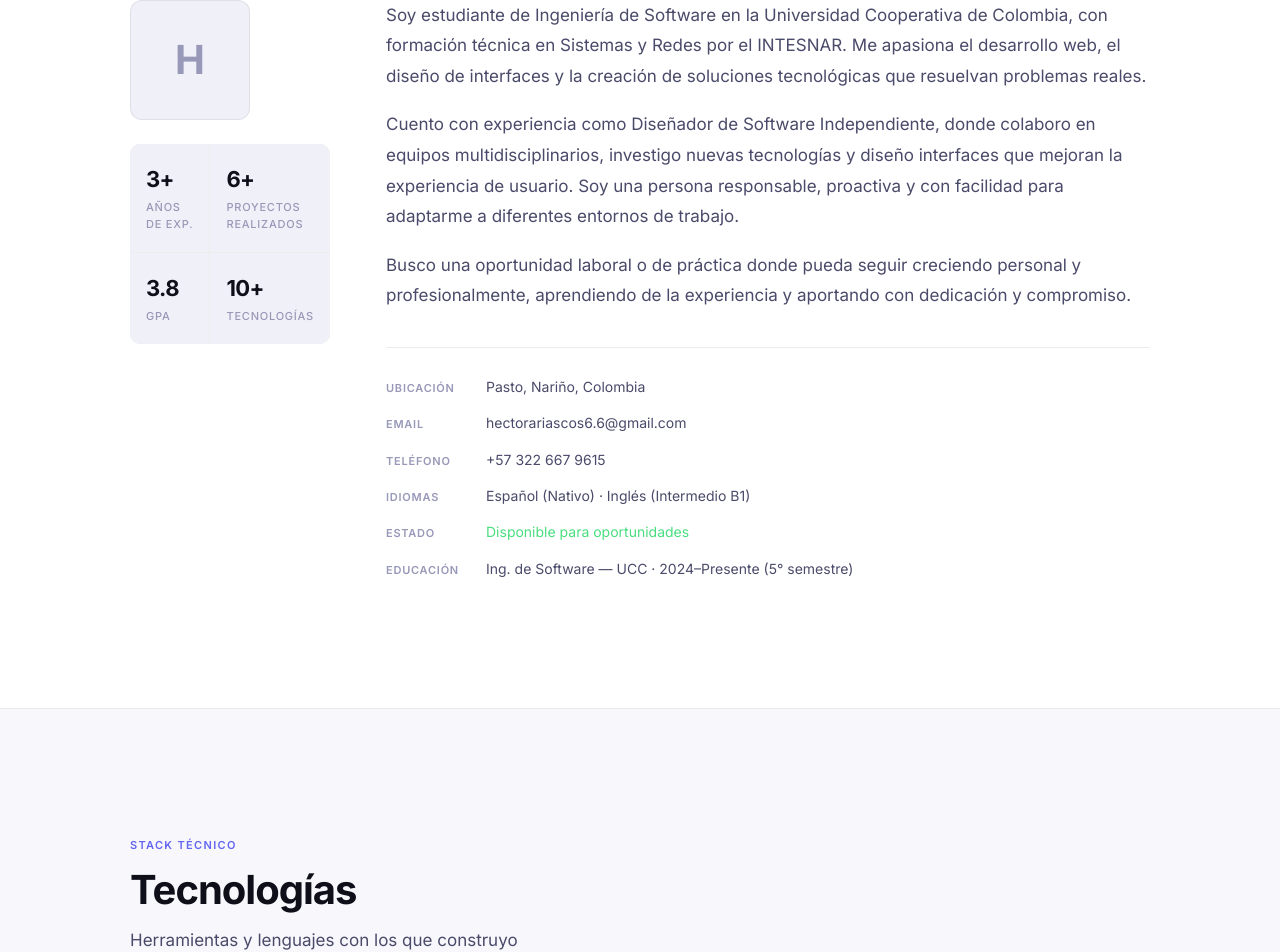
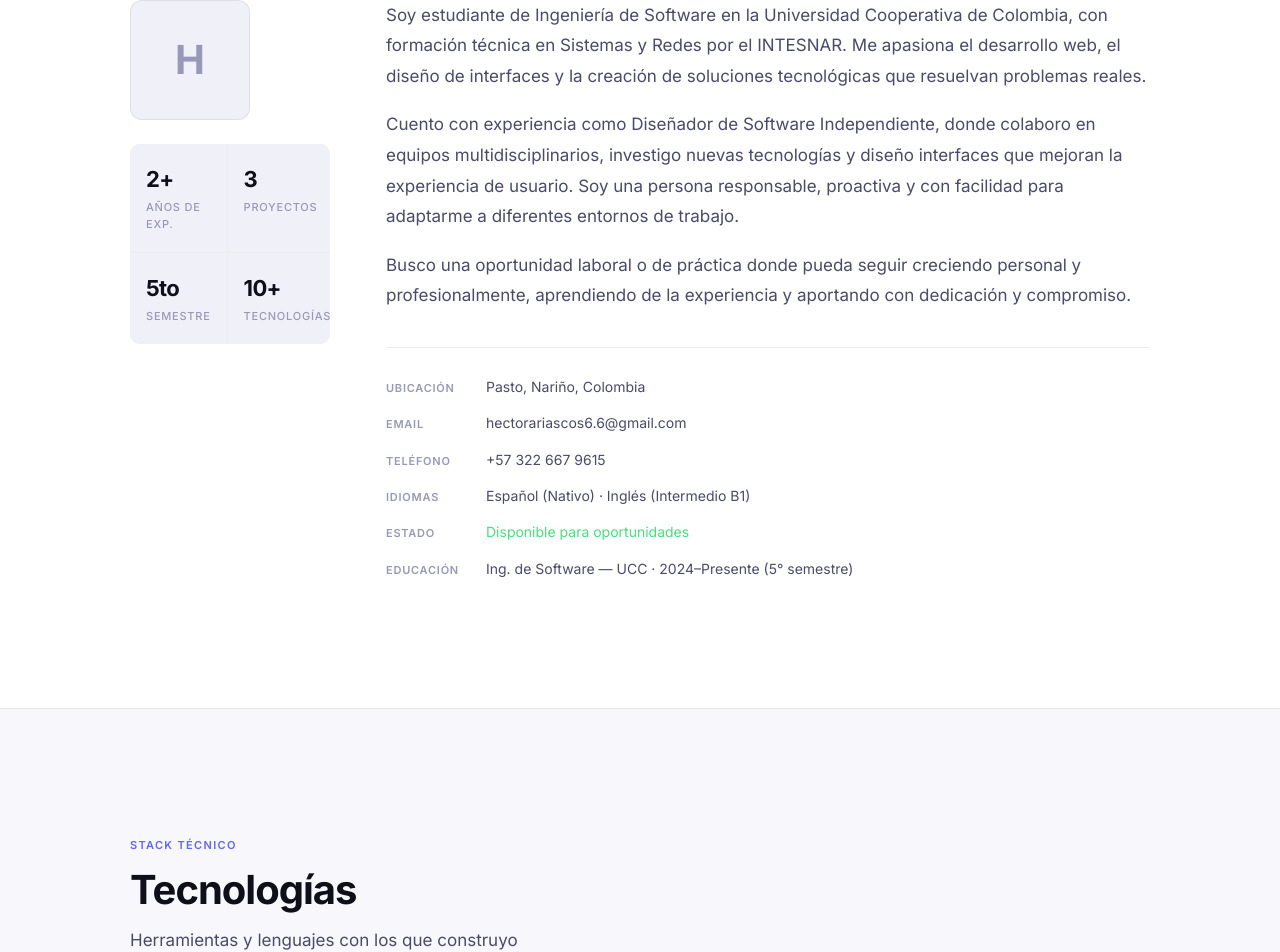
Before and after one commit to HectorARiascosI/Portafolio, a Next.js app: page / in a window 1280 px wide. Shown: the part 883-1835 px from the top of the page. Built offline with nearby package versions, Linux system fonts and the light colour scheme.

Commit message:
actualicé mis estadísticas reales: semestre, proyectos y tecnologías

```diff
--- a/components/sections/About.jsx
+++ b/components/sections/About.jsx
@@ -2,10 +2,10 @@
 
 import { useReveal } from '@/lib/useReveal';
 
-const STATS = [
-  { value: '3+',  label: 'Años de exp.' },
-  { value: '6+',  label: 'Proyectos realizados' },
-  { value: '3.8', label: 'GPA' },
+  const STATS = [
+  { value: '2+',  label: 'Años de exp.' },
+  { value: '3',   label: 'Proyectos' },
+  { value: '5to', label: 'Semestre' },
   { value: '10+', label: 'Tecnologías' },
 ];
 
```
